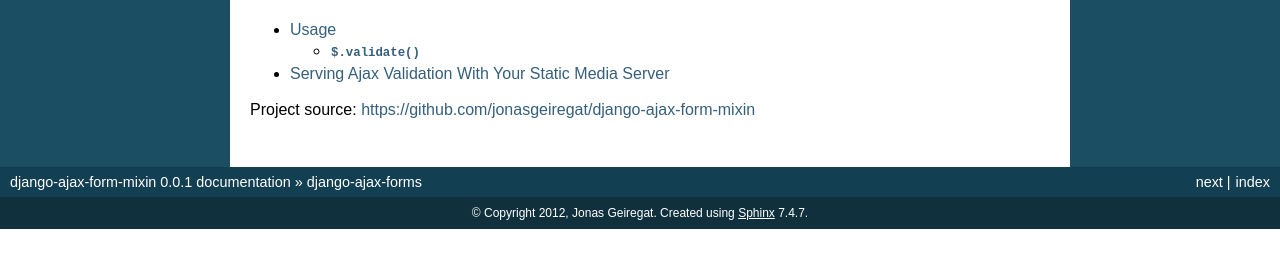
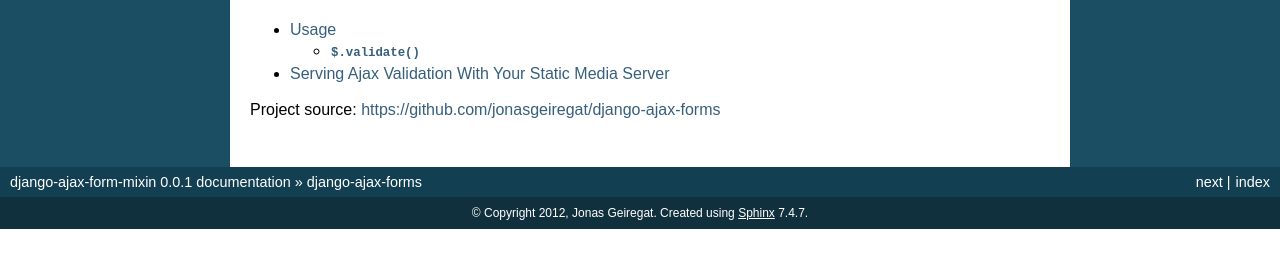
Before and after one commit to jonas-grgt/django-ajax-forms, a Sphinx documentation site: the page built from docs/index.rst, in a window 1280 px wide. Shown: the part 224-492 px from the top of the page. Built offline with Sphinx 7.4.7, drawn with Linux system fonts in a browser that asks for light colours; part of the change alters nothing that is shown.

Commit message:
Corrected project url

```diff
--- a/docs/index.rst
+++ b/docs/index.rst
@@ -16,4 +16,4 @@ Contents:
     serving-ajax-validation-media-server
 
 
-Project source: https://github.com/jonasgeiregat/django-ajax-form-mixin
+Project source: https://github.com/jonasgeiregat/django-ajax-forms
```
